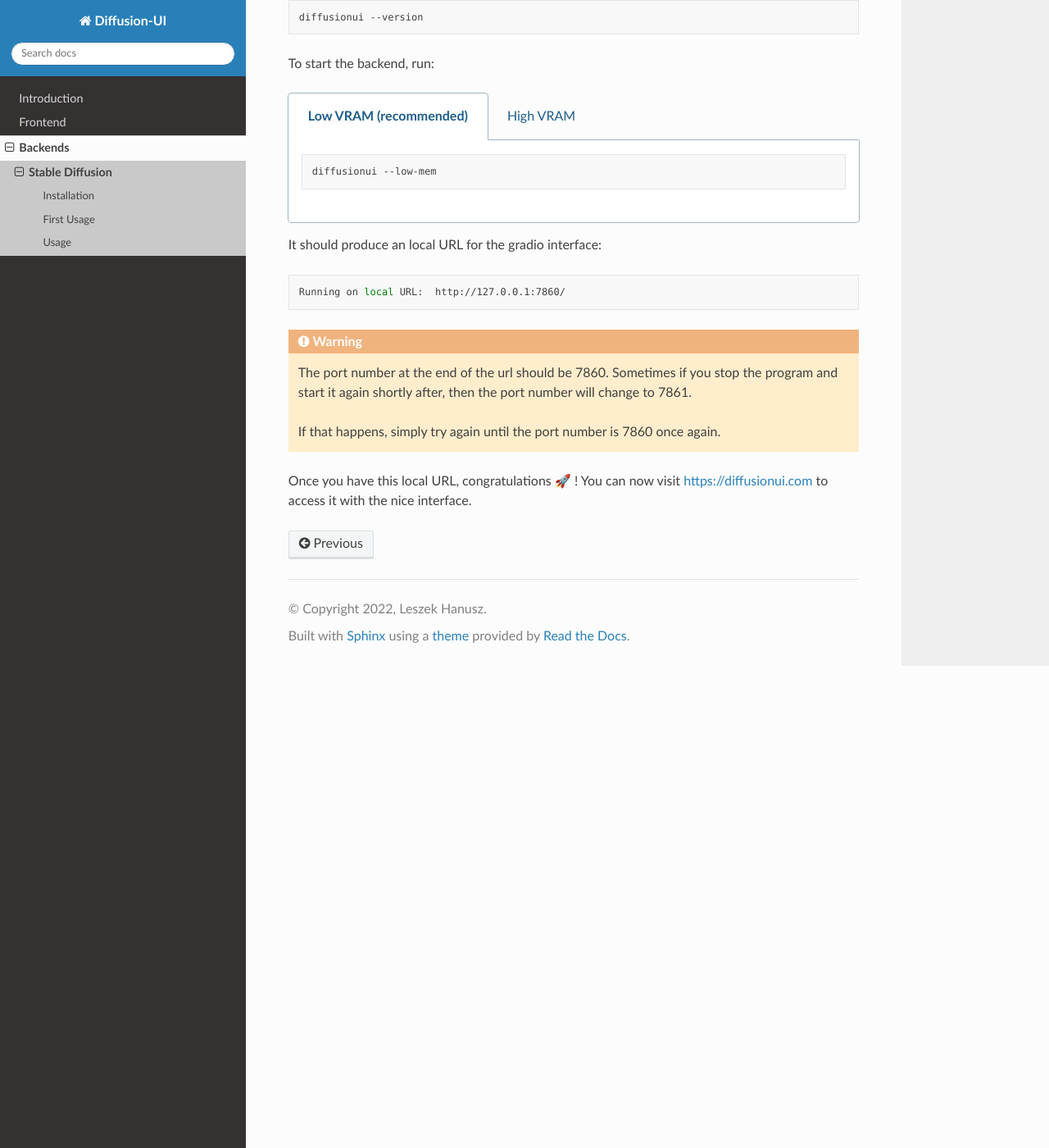
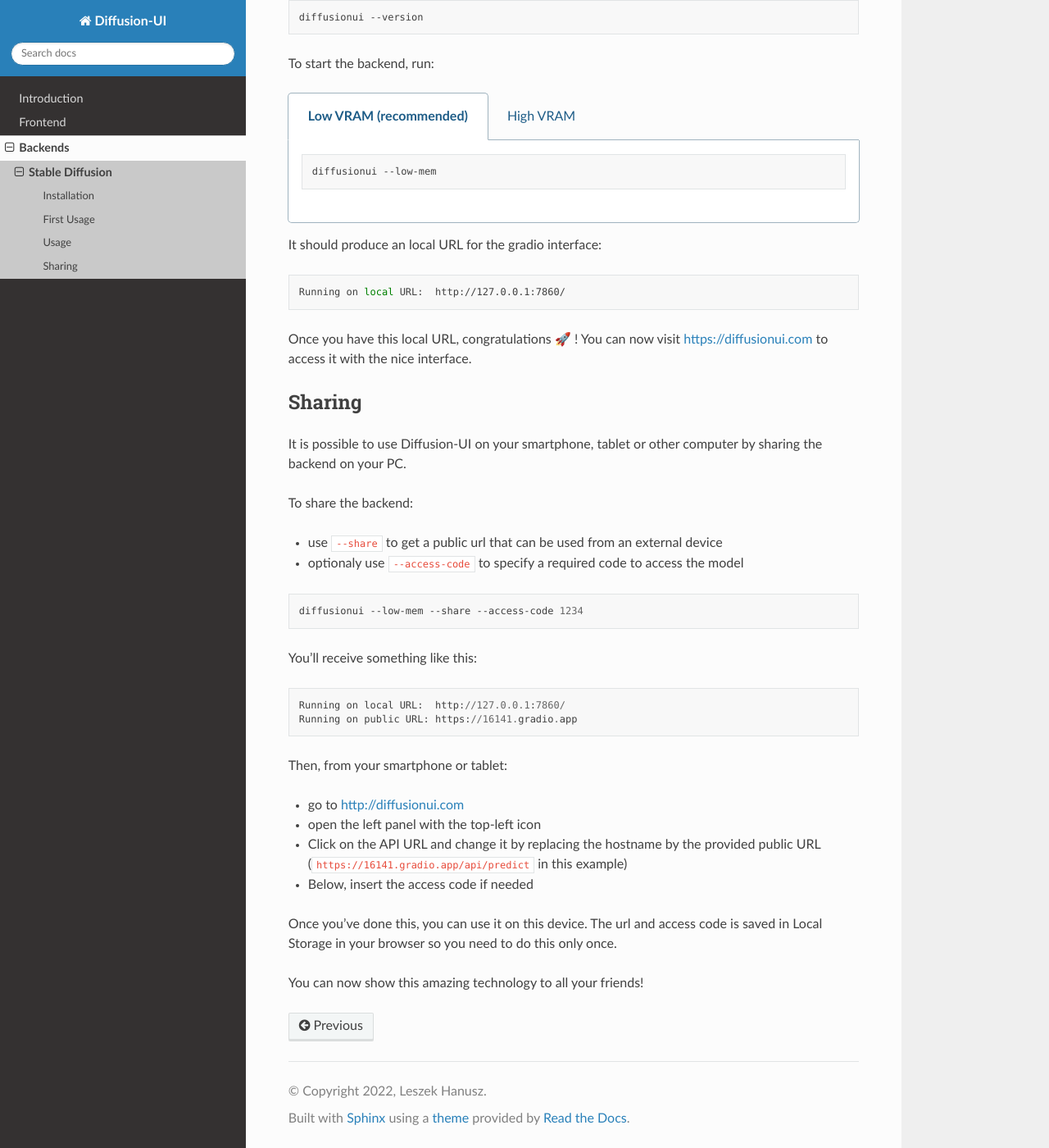
Before and after one commit to leszekhanusz/diffusion-ui-backend, a Sphinx documentation site: the page built from docs/backends/stable-diffusion.rst, in a window 1280 px wide and 1400 px high, scrolled down 1588 px. Shown: the whole window at 82% size. Built offline with Sphinx 7.4.7 and the Read the Docs theme 2.0.0, drawn with Linux system fonts in a browser that asks for light colours; some of the changed text lies outside the part shown.

Commit message:
Doc sharing the backend (#11)
* make docs now open the browser
* Adding documentation on how to share the backend

```diff
--- a/docs/backends/stable-diffusion.rst
+++ b/docs/backends/stable-diffusion.rst
@@ -8,7 +8,7 @@
 
     .. tab:: Linux
 
-        - Install conda if it is not already installed
+        - Install `conda`_ if it is not already installed
 
         - Create an environment named **dui**:
 
@@ -135,15 +135,42 @@
     Running on local URL:  http://127.0.0.1:7860/
 
 
-.. warning::
-
-    The port number at the end of the url should be 7860.
-    Sometimes if you stop the program and start it again shortly after,
-    then the port number will change to 7861.
-
-    If that happens, simply try again until the port number is 7860 once again.
-
 Once you have this local URL, congratulations 🚀 !
 You can now visit https://diffusionui.com to access it with the nice interface.
 
 .. _conda: https://docs.conda.io
+
+Sharing
+^^^^^^^
+
+It is possible to use Diffusion-UI on your smartphone, tablet or other computer by
+sharing the backend on your PC.
+
+To share the backend:
+
+* use :code:`--share` to get a public url that can be used from an external device
+* optionaly use :code:`--access-code` to specify a required code to access the model
+
+.. code-block:: bash
+
+    diffusionui --low-mem --share --access-code 1234
+
+You'll receive something like this:
+
+.. code-block::
+
+    Running on local URL:  http://127.0.0.1:7860/
+    Running on public URL: https://16141.gradio.app
+
+Then, from your smartphone or tablet:
+
+* go to http://diffusionui.com
+* open the left panel with the top-left icon
+* Click on the API URL and change it by replacing the hostname by the provided public URL
+  (:code:`https://16141.gradio.app/api/predict` in this example)
+* Below, insert the access code if needed
+
+Once you've done this, you can use it on this device.
+The url and access code is saved in Local Storage in your browser so you need to do this only once.
+
+You can now show this amazing technology to all your friends!
```
Also changed, not shown: 1 other file.
